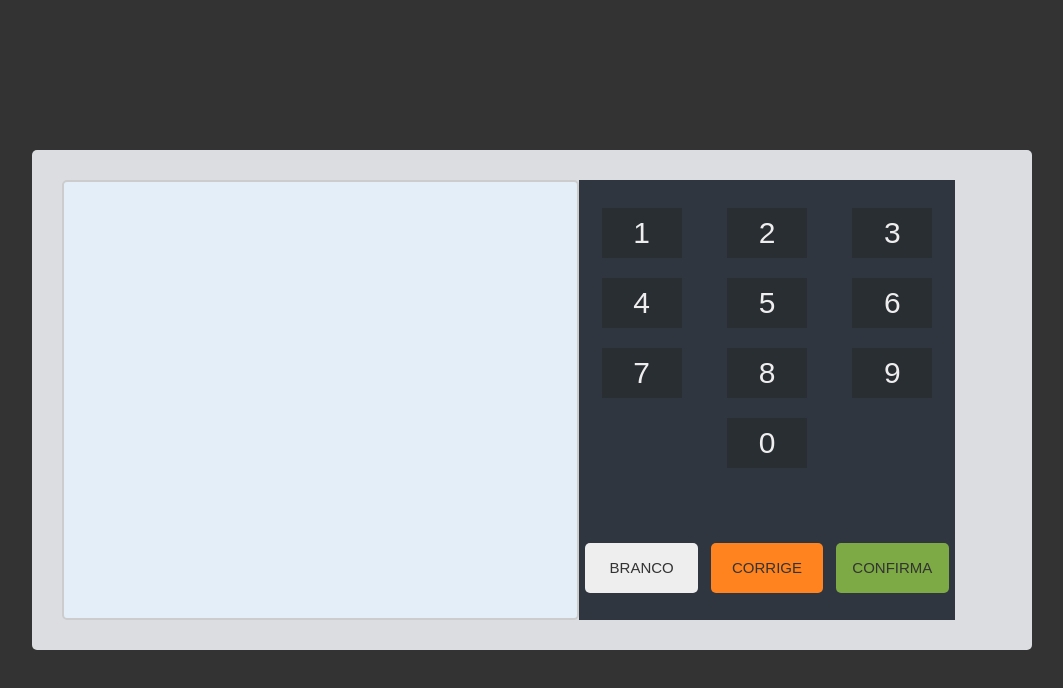
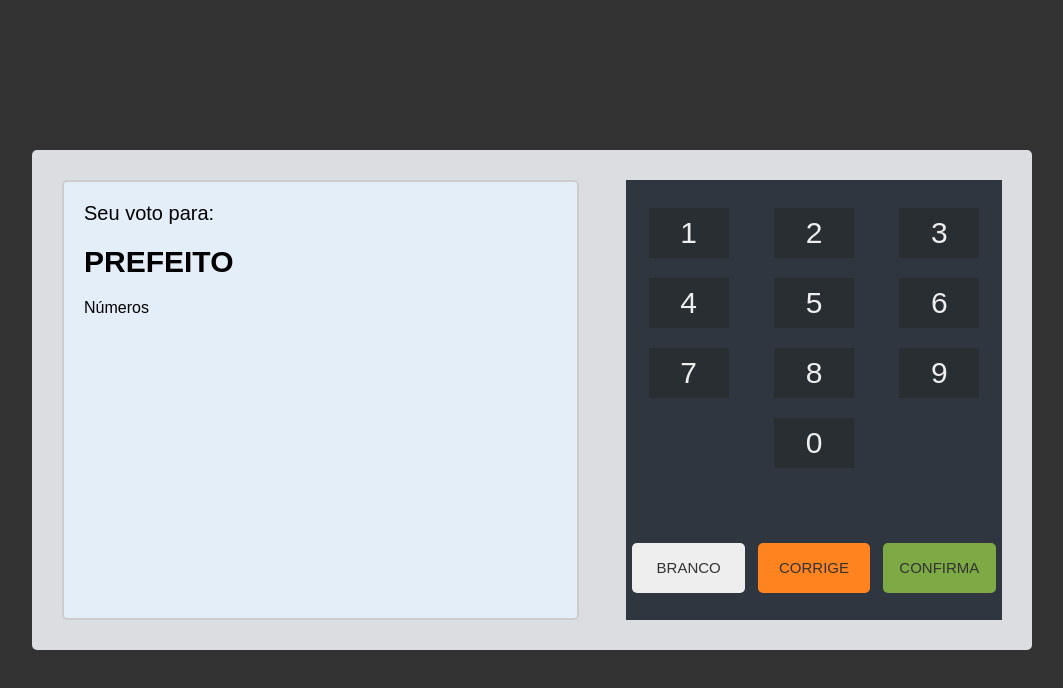
Before and after one commit to JrzenonDev/voting-machine, a Vue app: page / in a window 1280 px wide. Shown: the top 688 px of the page, without its empty margins (108-1171 px from the left). Built offline with nearby package versions, Linux system fonts and the light colour scheme.

Commit message:
chore: changes data into components using props

```diff
--- a/src/App.vue
+++ b/src/App.vue
@@ -1,7 +1,11 @@
 <template>
   <div id="app">
     <div class="urna">
-      <Tela />
+      <Tela
+        :tela ="tela"
+        :numeroVoto="numeroVoto"
+        :quantidadeNumeros="quantidadeNumeros"
+      />
       <Teclado />
     </div>
   </div>
@@ -18,6 +22,13 @@ export default {
   components: {
     Tela,
     Teclado
+  },
+  data() {
+    return {
+      tela: 'prefeito',
+      numeroVoto: '',
+      quantidadeNumeros: 2
+    }
   }
 }
 </script>
@@ -39,5 +50,6 @@ export default {
     padding: 30px;
     border-radius: 5px;
     display: flex;
+    justify-content: space-between;
   }
 </style>
--- a/src/components/Tela.vue
+++ b/src/components/Tela.vue
@@ -1,12 +1,47 @@
 <template>
   <div class="urna-tela">
+
+    <div v-if="tela != 'fim'" class="urna-tela-voto">
+
+      <div class="urna-tela-voto-textos">
+        <div class="urna-tela-voto-titulo">Seu voto para:</div>
+        <div class="urna-tela-voto-tipo">{{tela}}</div>
+      </div>
+
+      <div class="urna-tela-voto-numeros">
+        Números
+
+        <div class="urna-tela-voto-numero" v-for="(value, key) in numeroVoto.padEnd(quantidadeNumeros, ' ')" :key="key">
+          {{ value }}
+        </div>
+
+      </div>
+
+      <div class="urna-tela-voto-imagem">
+
+      </div>
+
+      <div class="urna-tela-voto-instrucoes">
+
+      </div>
+
+    </div>
+
+    <div v-if="tela == 'fim'" class="urna-tela-fim">
+      finalização
+    </div>
 
   </div>
 </template>
 
 <script>
   export default {
-    name: 'Tela'
+    name: 'Tela',
+    props: {
+      tela: String,
+      numeroVoto: String,
+      quantidadeNumeros: Number
+    }
   }
 </script>
 
@@ -20,4 +55,15 @@
     padding: 20px;
     color: var(--dark-color-dark);
   }
+
+  .urna-tela-voto-titulo {
+    font-size: 20px;
+  }
+
+  .urna-tela-voto-tipo {
+    font-size: 30px;
+    font-weight: bold;
+    margin: 20px 0;
+    text-transform: uppercase;
+  }
 </style>
```
